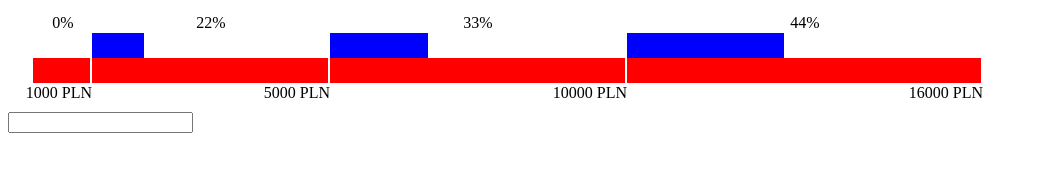
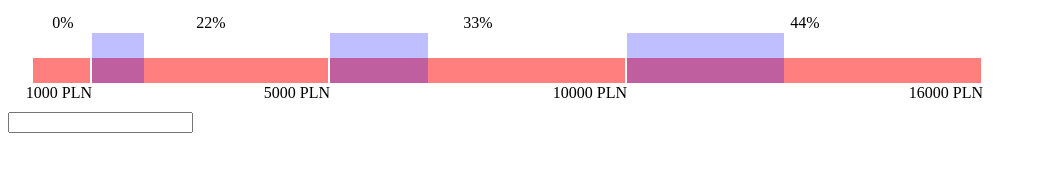
Before and after one commit to pawelngei/d3-taxBrackets, a website: page taxBrackets/index.html in a window 1280 px wide. Shown: the whole page, without its empty margins (0-1038 px from the left). Drawn offline with nearby package versions, Linux system fonts and the light colour scheme.

Commit message:
fully animated version of chart

```diff
--- a/taxBrackets/index.html
+++ b/taxBrackets/index.html
@@ -7,10 +7,10 @@
     <script src="node_modules/jquery/dist/jquery.min.js"></script>
     <style>
       .salary {
-        fill: red;
+        fill: rgba(255,0,0,0.5);
       }
       .tax {
-        fill: blue;
+        fill: rgba(0,0,255,0.25);
       }
     </style>
   </head>
--- a/taxBrackets/js/taxBrackets.js
+++ b/taxBrackets/js/taxBrackets.js
@@ -64,38 +64,50 @@ var TaxBrackets = (function () {
 
       var salaryRects = this.innerFrame.selectAll('.salary').data(graphData);
       salaryRects /* enter phase */
-      .enter().append('rect');
+      .enter().append('rect').attr('class', 'salary').attr('x', 0).attr('y', 50).attr('width', 0).attr('height', 25).transition().duration(c.animationTime).attr('x', function (d) {
+        return xScale(d.start);
+      }).attr('width', function (d) {
+        return xScale(d.end - d.start) - c.barMargin;
+      });
       salaryRects /* update phase */
-      .attr('class', 'salary').attr('x', function (d) {
+      .transition().duration(c.animationTime).attr('x', function (d) {
         return xScale(d.start);
-      }).attr('y', 50).attr('width', function (d) {
+      }).attr('width', function (d) {
         return xScale(d.end - d.start) - c.barMargin;
-      }).attr('height', 25);
+      });
       salaryRects /* exit phase */
       .exit().remove();
       var taxRects = this.innerFrame.selectAll('.tax').data(graphData);
-      taxRects.enter().append('rect');
-      taxRects.attr('class', 'tax').attr('x', function (d) {
+      taxRects.enter().append('rect').attr('class', 'tax').attr('x', 0).attr('y', 25).attr('width', 0).attr('height', 50).transition().duration(c.animationTime).attr('x', function (d) {
         return xScale(d.start);
-      }).attr('y', 25).attr('width', function (d) {
+      }).attr('width', function (d) {
         return xScale(d.taxLength);
-      }).attr('height', 25);
+      });
+      taxRects.transition().duration(c.animationTime).attr('x', function (d) {
+        return xScale(d.start);
+      }).attr('width', function (d) {
+        return xScale(d.taxLength);
+      });
       taxRects.exit().remove();
       var percentLegend = this.innerFrame.selectAll('.percent').data(graphData);
-      percentLegend.enter().append('text');
-      percentLegend.attr('class', 'percent').attr('x', function (d) {
+      percentLegend.enter().append('text').attr('class', 'percent').attr('x', 0).attr('y', 20).text(function (d) {
+        return d.percent + '%';
+      }).style("text-anchor", "middle").transition().duration(c.animationTime).attr('x', function (d) {
         return xScale(d.start + (d.end - d.start) / 2);
-      }).attr('y', 20).text(function (d) {
-        return d.percent + '%';
-      }).style("text-anchor", "middle");
+      });
+      percentLegend.transition().duration(c.animationTime).attr('x', function (d) {
+        return xScale(d.start + (d.end - d.start) / 2);
+      });
       percentLegend.exit().remove();
       var bracketLegend = this.innerFrame.selectAll('.bracket-limit').data(graphData);
-      bracketLegend.enter().append('text');
-      bracketLegend.attr('class', 'bracket-limit').attr('x', function (d) {
+      bracketLegend.enter().append('text').attr('class', 'bracket-limit').attr('x', 0).attr('y', 90).text(function (d) {
+        return d.end + ' PLN';
+      }).style("text-anchor", "end").transition().duration(c.animationTime).attr('x', function (d) {
         return xScale(d.end);
-      }).attr('y', 90).text(function (d) {
-        return d.end + ' PLN';
-      }).style("text-anchor", "end");
+      });
+      bracketLegend.transition().duration(c.animationTime).attr('x', function (d) {
+        return xScale(d.end);
+      });
       bracketLegend.exit().remove();
     }
   }, {
```
Also changed, not shown: taxBrackets/es6/taxBrackets.js (+35 -15 lines).
